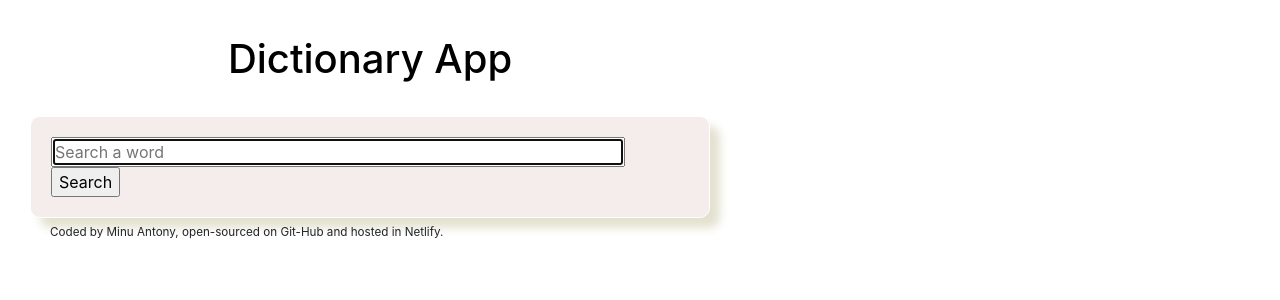
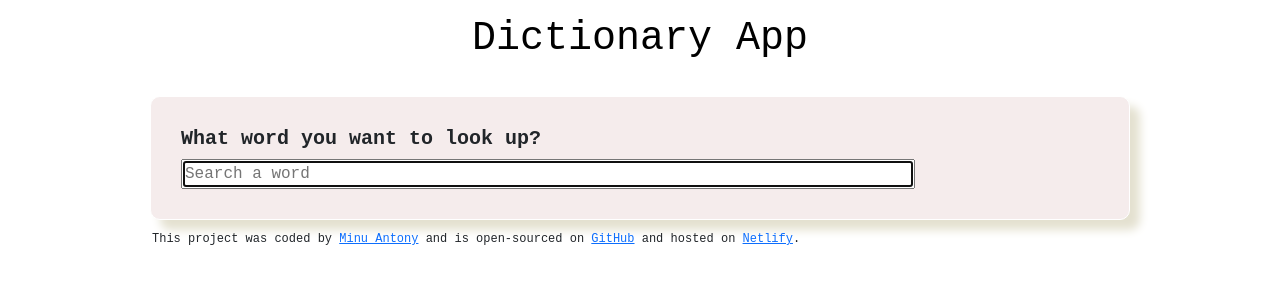
Before and after one commit to minuantony/dictionary-project, a React (Create React App) app: page / in a window 1280 px wide. Shown: the top 300 px of the page. Built offline with nearby package versions, Linux system fonts and the light colour scheme.

Commit message:
Added API integration for photo

```diff
--- a/src/App.css
+++ b/src/App.css
@@ -1,21 +1,22 @@
 .App {
   text-align: center;
-  max-width: 700px;
-  margin: 20px;
+  max-width: 1000px;
+  margin: 0 auto;
   background-color: white;
+  font-family: monospace;
 }
 
 .App-header {
   padding: 10px;
-
   color: black;
 }
 h1 {
   padding: 5px;
 }
-footer {
+.App footer {
   text-align: left;
-  padding-left: 30px;
-  margin-top: -30px;
-  font-size: smaller;
+  margin: 5px;
+  position: relative;
+  left: 7px;
+  font-size: 12px;
 }
--- a/src/App.js
+++ b/src/App.js
@@ -7,13 +7,35 @@ export default function App() {
       <header className="App-header">
         <h1>Dictionary App</h1>
       </header>
-      <main>
-        <Dictionary />
-      </main>
+
+      <Dictionary />
       <footer>
-        <small>
-          Coded by Minu Antony, open-sourced on Git-Hub and hosted in Netlify.
-        </small>
+        {" "}
+        This project was coded by{" "}
+        <a
+          href="https://www.linkedin.com/in/minu-antony-30806036"
+          target="_blank"
+          rel="noreferrer"
+        >
+          Minu Antony
+        </a>{" "}
+        and is open-sourced on{" "}
+        <a
+          href="https://github.com/minuantony/react-weather-app-project"
+          target="_blank"
+          rel="noreferrer"
+        >
+          GitHub
+        </a>{" "}
+        and hosted on{" "}
+        <a
+          href="https://unruffled-tereshkova-ec8cf0.netlify.app"
+          target="_blank"
+          rel="noreferrer"
+        >
+          Netlify
+        </a>
+        .
       </footer>
     </div>
   );
--- a/src/Dictionary.css
+++ b/src/Dictionary.css
@@ -1,14 +1,16 @@
 .Dictionary {
   text-align: left;
 }
+
 .Dictionary section {
   border: 1px solid white;
   border-radius: 10px;
-  padding: 20px;
+  padding: 30px;
   margin: 10px;
+
   box-shadow: 10px 10px 10px rgb(228, 225, 208);
   background-color: rgb(245, 236, 236);
 }
 .Dictionary .search-form {
-  width: 90%;
+  width: 80%;
 }
--- a/src/Dictionary.js
+++ b/src/Dictionary.js
@@ -6,14 +6,28 @@ import "./Dictionary.css";
 export default function Dictionary() {
   let [keyword, setKeyword] = useState("");
   let [results, setResults] = useState(null);
+  let [photos, setPhotos] = useState(null);
 
-  function showResponse(response) {
+  function showDictionaryResponse(response) {
     console.log(response.data);
     setResults(response.data[0]);
   }
+  function showPixelsResponse(response) {
+    console.log("abc");
+    console.log(response);
+    setPhotos(response.data.photos);
+  }
   function search() {
     let apiUrl = `https://api.dictionaryapi.dev/api/v2/entries/en/${keyword}`;
-    axios.get(apiUrl).then(showResponse);
+    axios.get(apiUrl).then(showDictionaryResponse);
+    let pixelsApiKey =
+      "563492ad6f91700001000001043db19c7f184526b44650aaf405bb8e";
+    let pixelsApiUrl = `https://api.pexels.com/v1/search?query=${keyword}&per_page=9`;
+    axios
+      .get(pixelsApiUrl, {
+        headers: { Authorization: `Bearer ${pixelsApiKey}` },
+      })
+      .then(showPixelsResponse);
   }
   function handleSubmit(event) {
     event.preventDefault();
@@ -25,6 +39,9 @@ export default function Dictionary() {
   return (
     <div className="Dictionary">
       <section>
+        <h5>
+          <strong>What word you want to look up?</strong>
+        </h5>
         <form onSubmit={handleSubmit}>
           <input
             type="search"
@@ -33,12 +50,10 @@ export default function Dictionary() {
             onChange={updateChange}
             className="search-form"
           />
-          <input type="submit" value="Search" />
         </form>
       </section>
-      <br />
 
-      <Results results={results} />
+      <Results results={results} photos={photos} />
     </div>
   );
 }
--- a/src/Phonetics.css
+++ b/src/Phonetics.css
@@ -1,7 +1,7 @@
 .phonetics {
   margin-bottom: 15px;
 }
-a {
+.phonetics a {
   border: 1px solid;
   border-radius: 10px;
   padding: 5px;
--- /dev/null
+++ b/src/Photos.css
@@ -0,0 +1,4 @@
+.photos img {
+  border-radius: 4px;
+  margin-bottom: 10px;
+}
--- /dev/null
+++ b/src/Photos.js
@@ -0,0 +1,30 @@
+import React from "react";
+import "./Photos.css";
+
+export default function Photos(props) {
+  console.log(props.photos);
+
+  if (props.photos) {
+    return (
+      <section className="photos">
+        <div className="row">
+          {props.photos.map(function (photo, index) {
+            return (
+              <div className="col-4" key={index}>
+                <a href={photo.src.original} target="_blank" rel="noreferrer">
+                  <img
+                    src={photo.src.landscape}
+                    alt={props.keyword}
+                    className="img-fluid"
+                  />
+                </a>
+              </div>
+            );
+          })}
+        </div>
+      </section>
+    );
+  } else {
+    return null;
+  }
+}
--- a/src/Results.js
+++ b/src/Results.js
@@ -2,6 +2,7 @@ import React from "react";
 import "./Results.css";
 import Meanings from "./Meanings";
 import Phonetics from "./Phonetics";
+import Photos from "./Photos";
 
 export default function Results(props) {
   console.log(props.results);
@@ -32,6 +33,7 @@ export default function Results(props) {
             );
           })}
         </section>
+        <Photos photos={props.photos} keyword={props.keyword} />
       </div>
     );
   } else {
--- a/src/Synonyms.css
+++ b/src/Synonyms.css
@@ -1,7 +1,9 @@
 ul li {
   display: inline-flex;
   list-style-type: none;
-  padding-right: 10px;
+  padding-right: 5px;
+  font-size: 14px;
+  padding-left: 0.5rem;
 }
 
 ul {
--- a/src/Synonyms.js
+++ b/src/Synonyms.js
@@ -2,14 +2,15 @@ import React from "react";
 import "./Synonyms.css";
 
 export default function Synonyms(props) {
+  console.log(props);
   if (props) {
     return (
       <div>
         <ul className="synonyms">
           {props.synonyms.map(function (synonym, index) {
             return (
-              <li className="synonym">
-                <div key={index}>{synonym}</div>
+              <li className="synonym" key={index}>
+                {synonym}
               </li>
             );
           })}
```
Also changed, not shown: src/test.js (added, +34 -0 lines).
